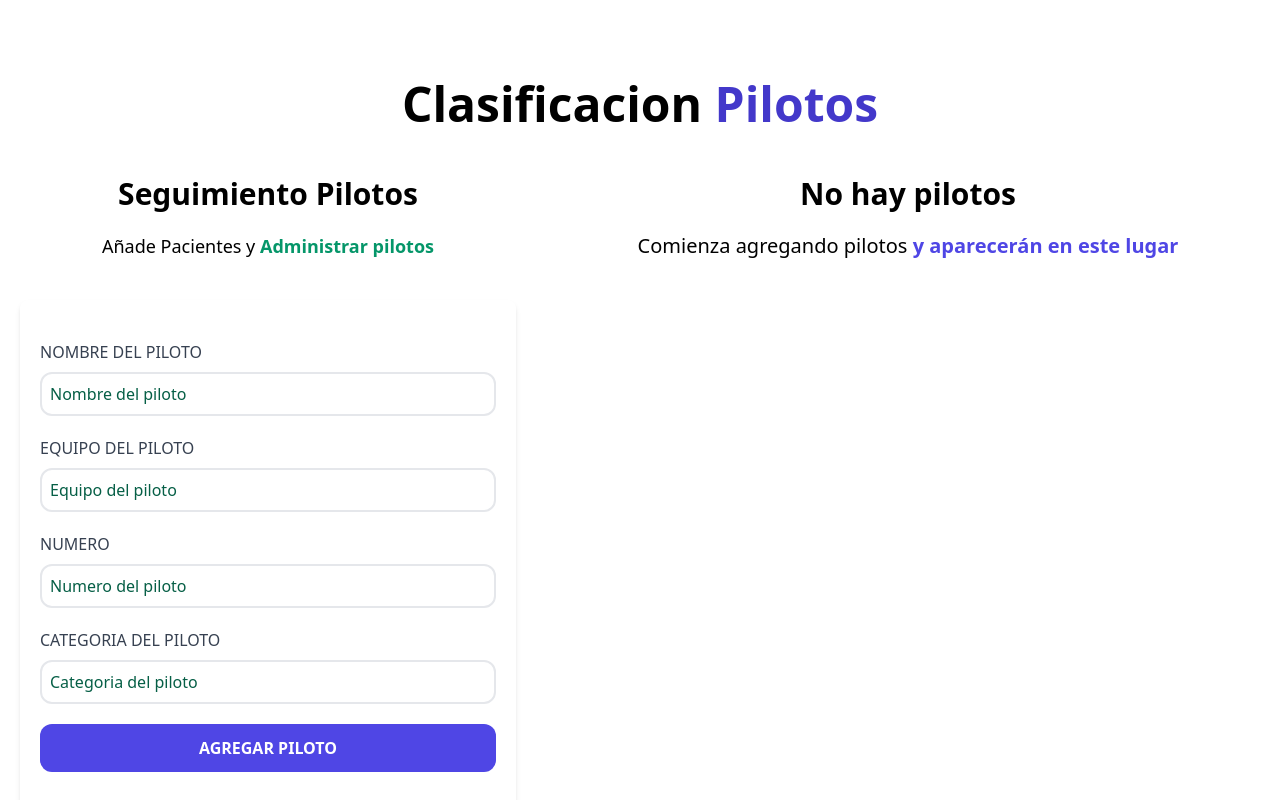
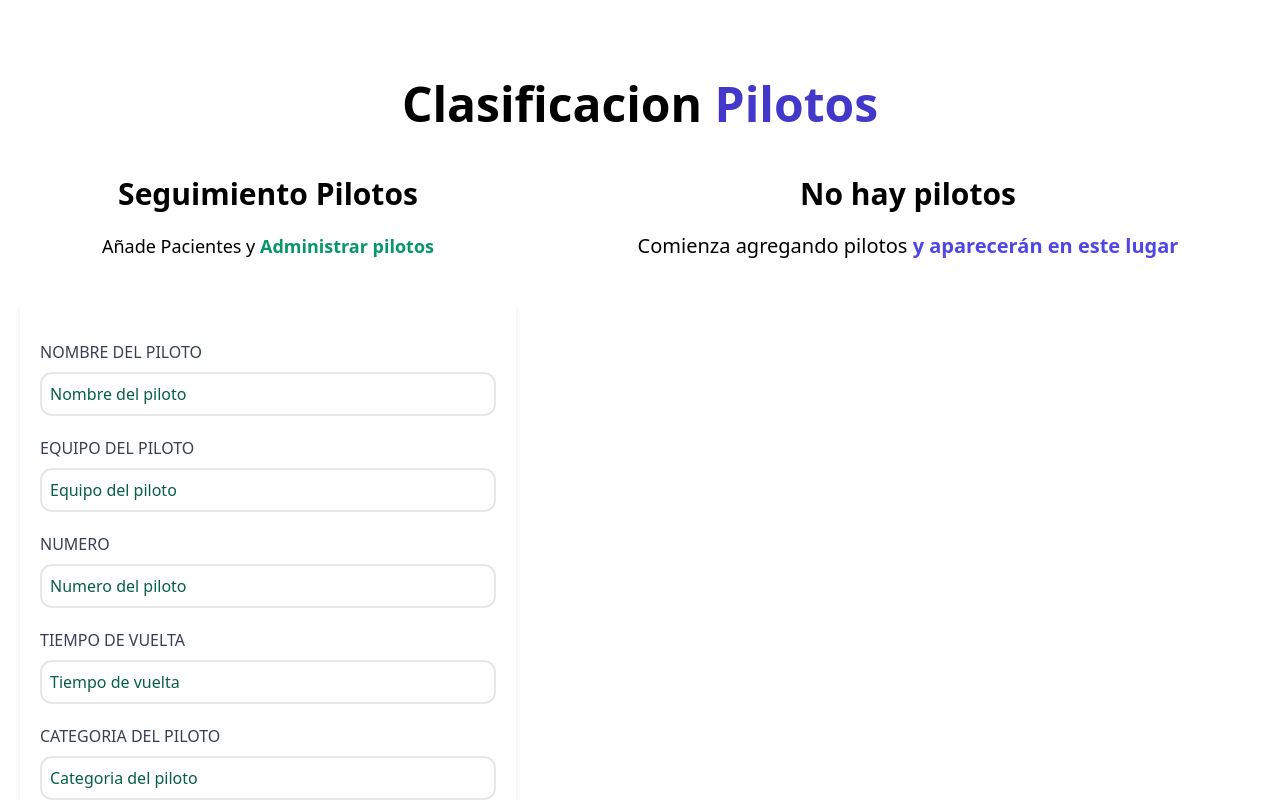
Before and after one commit to DrunkPsyduck/100DaysOfReact, a React (Create React App) app in the folder clasificacion-pilotos/: page / in a window 1280 px wide. Shown: the top 800 px of the page. Built offline with nearby package versions, Linux system fonts and the light colour scheme.

Commit message:
Se modifica formulario.js para añadir una validación de numero y categoria, de tal manera que solo exista un numero por categoria

```diff
--- a/clasificacion-pilotos/src/components/Formulario.js
+++ b/clasificacion-pilotos/src/components/Formulario.js
@@ -4,9 +4,11 @@ import Error from "./Error";
 const Formulario = ({pilotos, setPilotos, piloto, setPiloto}) => {
     const [nombre, setNombre] = useState('')
     const [numero, setNumero] = useState('')
+    const [tiempoVuelta, setTiempoVuelta] = useState('')
     const [equipo, setEquipo] = useState('')
     const [categoria, setCategoria] = useState('')
     const [error, setError] = useState(false)
+    const [repetido, setRepetido] = useState(false)
 
     // ! useEffect() funciona igual que componentDidMount() y componentDidUpdate()
     // * revisar notas master para recordarlo
@@ -15,6 +17,7 @@ const Formulario = ({pilotos, setPilotos, piloto, setPiloto}) => {
         if(Object.keys(piloto).length>0 ){
             setNombre(piloto.nombre)
             setNumero(piloto.numero)
+            setTiempoVuelta(piloto.tiempoVuelta)
             setEquipo(piloto.equipo)
             setCategoria(piloto.categoria)
         }
@@ -35,10 +38,19 @@ const Formulario = ({pilotos, setPilotos, piloto, setPiloto}) => {
         }
         setError(false)
 
+
+
+        if(pilotos.filter(y => y.nombre === nombre).length>0 && pilotos.filter(y => y.categoria === categoria).length>0 ){
+            setRepetido(true)
+            return;
+        }
+        setRepetido(false)
+
         const objetoPiloto = {
             nombre,
             numero,
             equipo,
+            tiempoVuelta,
             categoria
         }
 
@@ -56,11 +68,11 @@ const Formulario = ({pilotos, setPilotos, piloto, setPiloto}) => {
             objetoPiloto.id = generarId();
             setPilotos([...pilotos, objetoPiloto])
         }
-
-        //reiniciar form
+        // reiniciar form
         setNombre('')
         setNumero('')
         setEquipo('')
+        setTiempoVuelta('')
         setCategoria('')
     }
 
@@ -79,6 +91,7 @@ const Formulario = ({pilotos, setPilotos, piloto, setPiloto}) => {
             >
 
                 {error && <Error><p>Todos los campos son obligatorios</p></Error>}
+                {repetido && <Error><p>Ese numero ya esta elegido para esa categoria</p></Error>}
 
                 <div className="mb-5">
                     <label htmlFor="nombre"
@@ -115,7 +128,17 @@ const Formulario = ({pilotos, setPilotos, piloto, setPiloto}) => {
                             onChange={(e)=> setNumero(e.target.value)}
                     />
                 </div>
-
+                <div className="mb-5">
+                    <label htmlFor="tiempoVuelta"
+                        className="block text-gray-700 uppercase text-bold" >
+                            Tiempo de vuelta
+                    </label>
+                    <input id='tiempoVuelta' type='text' placeholder='Tiempo de vuelta'
+                            className="border-2 w-full p-2 mt-2 placeholder-emerald-800 rounded-xl"
+                            value={tiempoVuelta}
+                            onChange={(e)=> setTiempoVuelta(e.target.value)}
+                    />
+                </div>
                 <div className="mb-5 ">
                     <label htmlFor="categoria"
                         className="block text-gray-700 uppercase text-bold" >
```
